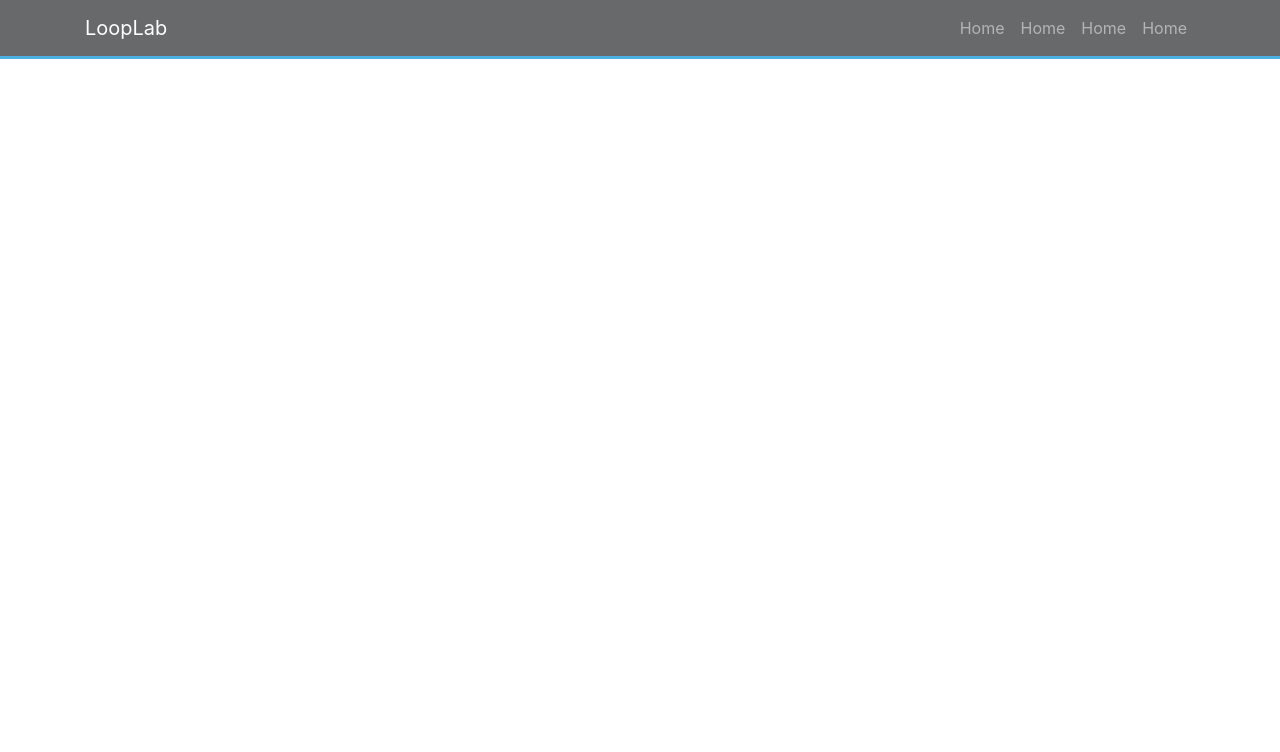
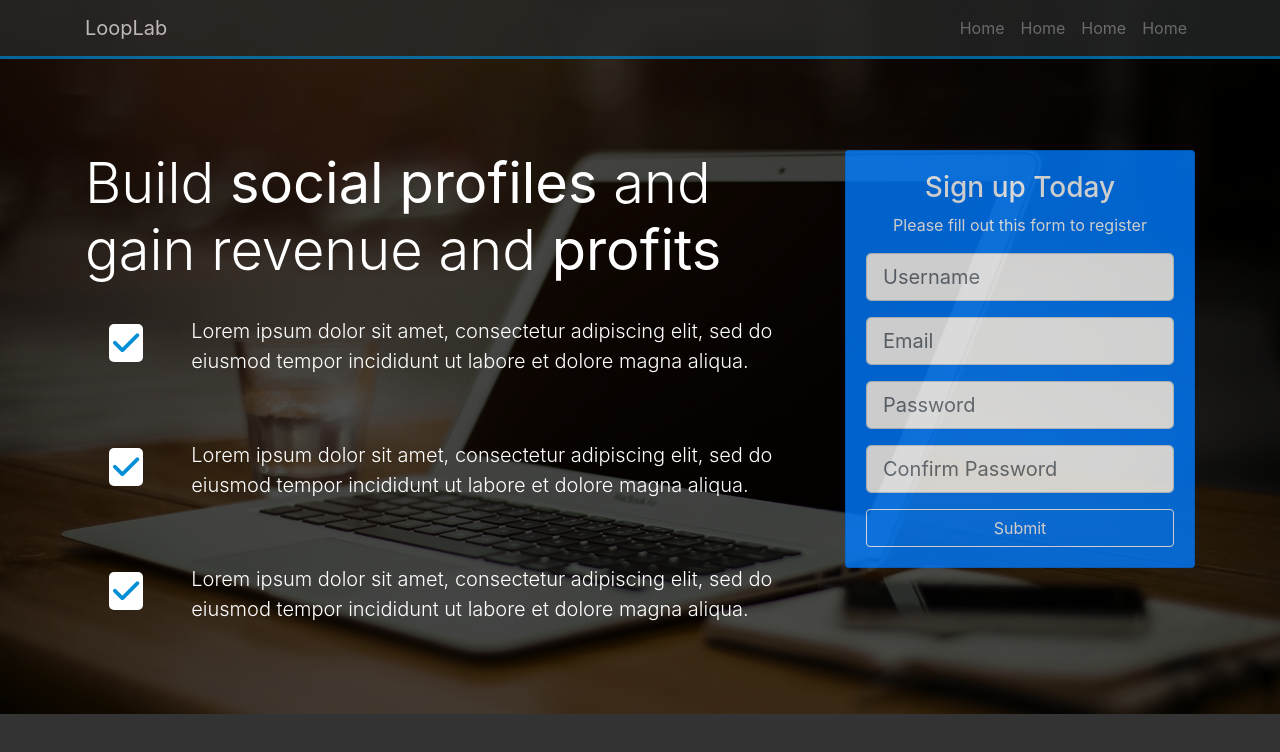
Before and after one commit to Fatema-Akter/LoopLab, a plain HTML site: page index.html in a window 1280 px wide. Drawn offline with nearby package versions, Linux system fonts and the light colour scheme.

Commit message:
Home section designed successfully.

```diff
--- a/css/style.css
+++ b/css/style.css
@@ -3,3 +3,39 @@
 	background: #292b2c;
 	opacity: 0.7
 }
+body{
+	background: #333;
+	color: #fff;
+}
+#home-section{
+	background: url('../images/home.jpg')no-repeat center top;
+	background-size: cover;
+	background-attachment: fixed;
+	min-height: 700px;
+}
+.dark-overlay{
+		background: rgba(0,0,0,0.7);
+		min-height: 700px;
+	}
+.fa{
+	background: #fff;
+	color: #008ed6;
+	padding: 4px;
+	font-size: 30px;
+	border-radius: 5px;
+}
+.card-form{
+	opacity: 0.8;
+}
+.home-inner{
+	padding-top: 150px;
+	padding-bottom: 50px;
+}
+
+
+
+@media(max-width: 768px){
+	#home-section h1{
+		font-size: 36px;
+	}
+}
--- a/index.html
+++ b/index.html
@@ -10,7 +10,7 @@
 	<script src="https://kit.fontawesome.com/1e72b27f32.js" crossorigin="anonymous"></script>
 </head>
 <body>
-	<nav class="navbar navbar-expand-md navbar-dark">
+	<nav class="navbar navbar-expand-md navbar-dark fixed-top">
 		<div class="container">
 			<a class="navbar-brand" href="#">LoopLab</a>
 			<button class="navbar-toggler" type="button" data-toggle="collapse" data-target="#navbarNav">
@@ -19,7 +19,7 @@
 			<div class="navbar-collapse collapse" id="navbarNav">
 				<ul class="navbar-nav ml-auto">
 					<li class="nav-item">
-						<a class="nav-link" href="#">Home</a>
+						<a class="nav-link" href="#home-section">Home</a>
 					</li>
 					<li class="nav-item">
 						<a class="nav-link" href="#">Home</a>
@@ -35,6 +35,79 @@
 		</div>
 	</nav>
 
+	<!--------------End Header Section----------------->
+
+	<section id="home-section">
+		<div class="dark-overlay">
+			<div class="home-inner">
+				<div class="container">
+					<div class="row">
+						<div class="col-lg-8 col-md-12 d-none d-sm-block">
+							<h1 class="display-4">
+								Build <strong>social profiles</strong> and gain revenue and <strong>profits</strong>
+							</h1>
+							<div class="d-flex flex-row">
+								<div class="p-4 align-self-start mt-2">
+									<i class="fa fa-check"></i>
+								</div>
+								<div class="p-4 align-self-end">
+									<p class="lead">
+										Lorem ipsum dolor sit amet, consectetur adipiscing elit, sed do eiusmod tempor incididunt ut labore et dolore magna aliqua.
+									</p>
+								</div>
+							</div>
+
+							<div class="d-flex flex-row">
+								<div class="p-4 align-self-start mt-2">
+									<i class="fa fa-check"></i>
+								</div>
+								<div class="p-4 align-self-end">
+									<p class="lead">
+										Lorem ipsum dolor sit amet, consectetur adipiscing elit, sed do eiusmod tempor incididunt ut labore et dolore magna aliqua.
+									</p>
+								</div>
+							</div>
+
+							<div class="d-flex flex-row">
+								<div class="p-4 align-self-start mt-2">
+									<i class="fa fa-check"></i>
+								</div>
+								<div class="p-4 align-self-end">
+									<p class="lead">
+										Lorem ipsum dolor sit amet, consectetur adipiscing elit, sed do eiusmod tempor incididunt ut labore et dolore magna aliqua.
+									</p>
+								</div>
+							</div>
+						</div>
+						<div class="col-lg-4 col-md-12">
+							<div class="card bg-primary text-center card-form">
+								<div class="card-body">
+									<h3>Sign up Today</h3>
+									<p>Please fill out this form to register</p>
+									<form action="">
+										<div class="form-group">
+											<input type="text" name="name" placeholder="Username" class="form-control form-control-lg">
+										</div>
+										<div class="form-group">
+											<input type="email" name="email" placeholder="Email" class="form-control form-control-lg">
+										</div>
+										<div class="form-group">
+											<input type="password" name="pass" placeholder="Password" class="form-control form-control-lg">
+										</div>
+										<div class="form-group">
+											<input type="password" name="cpass" placeholder="Confirm Password" class="form-control form-control-lg">
+										</div>
+										<input type="submit" value="Submit" class="btn btn-outline-light btn-block" name="">
+									</form>
+								</div>
+							</div>
+						</div>
+					</div>
+				</div>
+			</div>
+		</div>
+	</section>
+
 	<script src="https://code.jquery.com/jquery-3.4.1.slim.min.js" ></script>
 	<script src="https://cdn.jsdelivr.net/npm/popper.js@1.16.0/dist/umd/popper.min.js"></script>
 	<script type="text/javascript" src="js/bootstrap.min.js"></script>
```
Also changed, not shown: images/home.jpg (added).
